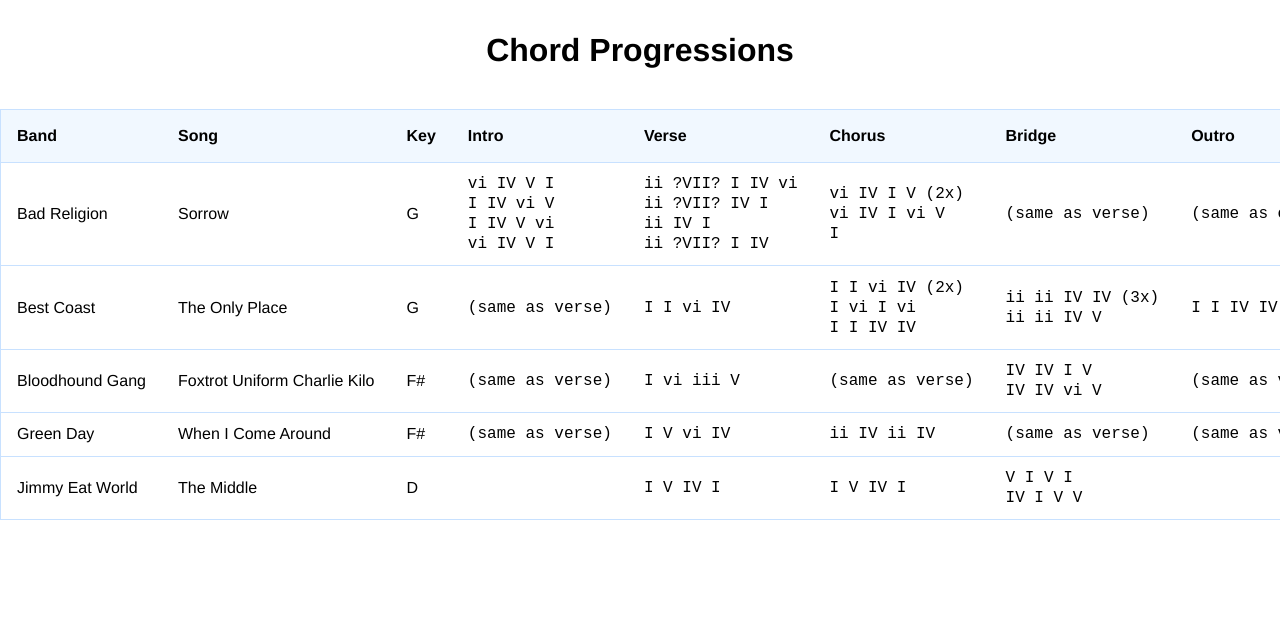
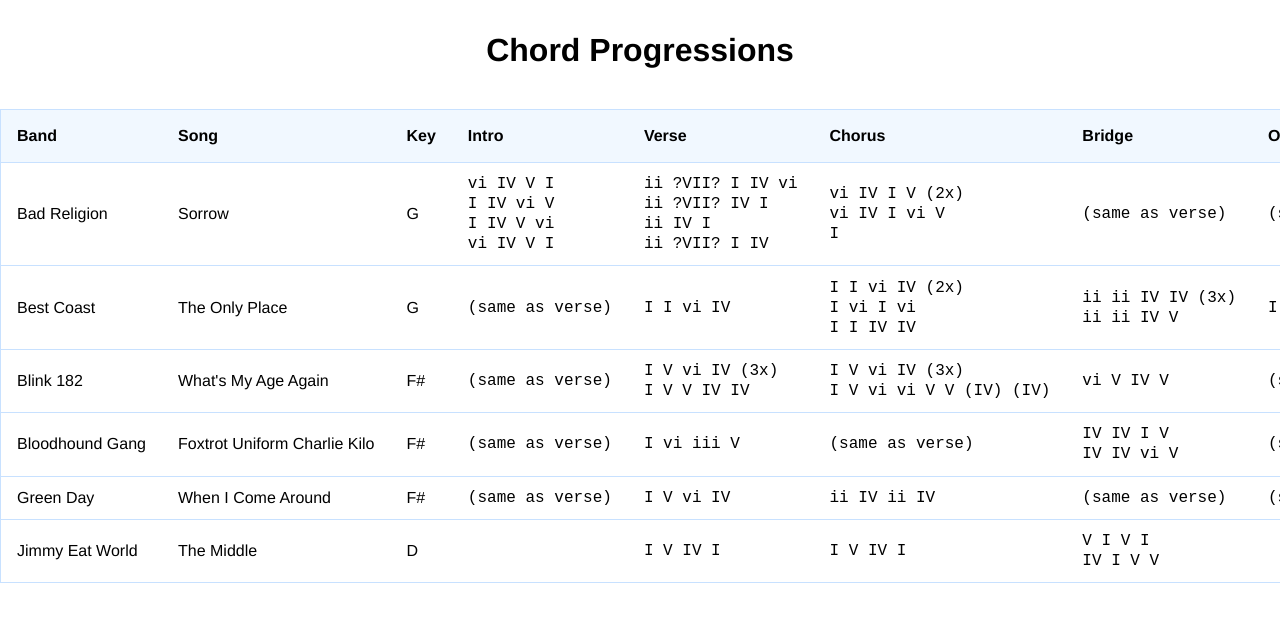
Before and after one commit to brgibson/www, a Jekyll site: the page built from chords/index.html, in a window 1280 px wide. Shown: the top 622 px of the page. Built offline with Jekyll 4.4.1, drawn with Linux system fonts in a browser that asks for light colours.

Commit message:
chord progressions - adding song

```diff
--- a/_data/chords.json
+++ b/_data/chords.json
@@ -9,8 +9,8 @@
     "bridge": "(same as verse)",
     "outro": "(same as chorus)",
     "notes": [
-      "https://www.hooktheory.com/theorytab/view/bad<br>religion/sorrow",
-      "https://tabs.ultimate<br>guitar.com/tab/bad_religion/sorrow_chords_614929",
+      "https://www.hooktheory.com/theorytab/view/bad-religion/sorrow",
+      "https://tabs.ultimate-guitar.com/tab/bad_religion/sorrow_chords_614929",
     ]
   },
   {
@@ -22,7 +22,18 @@
     "chorus": "I I vi IV (2x) <br> I vi I vi <br> I I IV IV",
     "bridge": "ii ii IV IV (3x)  <br> ii ii IV V",
     "outro": "I I IV IV",
-    "notes": "https://tabs.ultimate<br>guitar.com/tab/best_coast/the_only_place_chords_1173488",
+    "notes": "https://tabs.ultimate-guitar.com/tab/best_coast/the_only_place_chords_1173488",
+  },
+  {
+    "band": "Blink 182",
+    "title": "What's My Age Again",
+    "key": "F#",
+    "intro": "(same as verse)",
+    "verse": "I V vi IV (3x) <br> I V V IV IV",
+    "chorus": "I V vi IV (3x) <br> I V vi vi V V (IV) (IV)",
+    "bridge": "vi V IV V",
+    "outro": "(same as chorus)",
+    "notes": "https://www.hooktheory.com/theorytab/view/blink-182/whats-my-age-again",
   },
   {
     "band": "Bloodhound Gang",
@@ -33,7 +44,7 @@
     "chorus": "(same as verse)",
     "bridge": "IV IV I V <br> IV IV vi V",
     "outro": "(same as verse)",
-    "notes": "https://tabs.ultimate<br>guitar.com/tab/bloodhound_gang/foxtrot_uniform_charlie_kilo_chords_1048130"
+    "notes": "https://tabs.ultimate-guitar.com/tab/bloodhound_gang/foxtrot_uniform_charlie_kilo_chords_1048130"
   },
   {
     "band": "Green Day",
```
